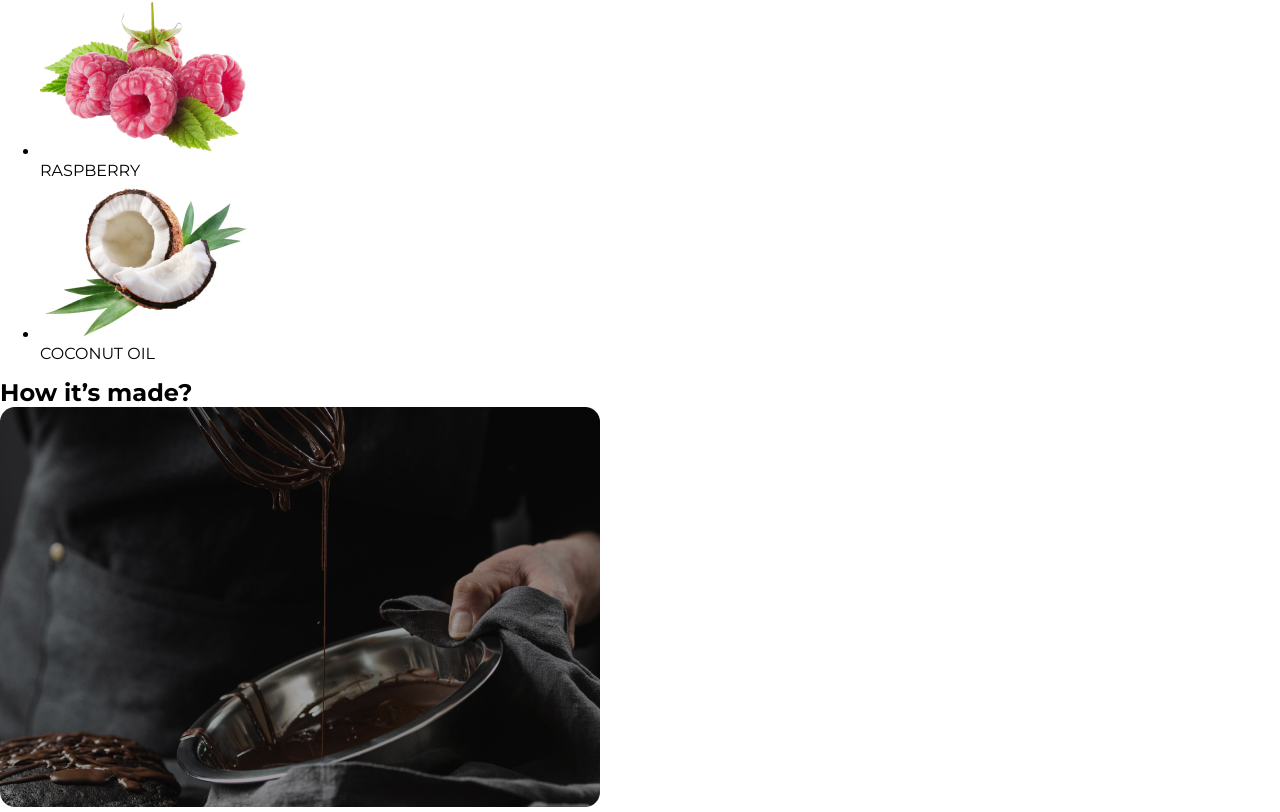
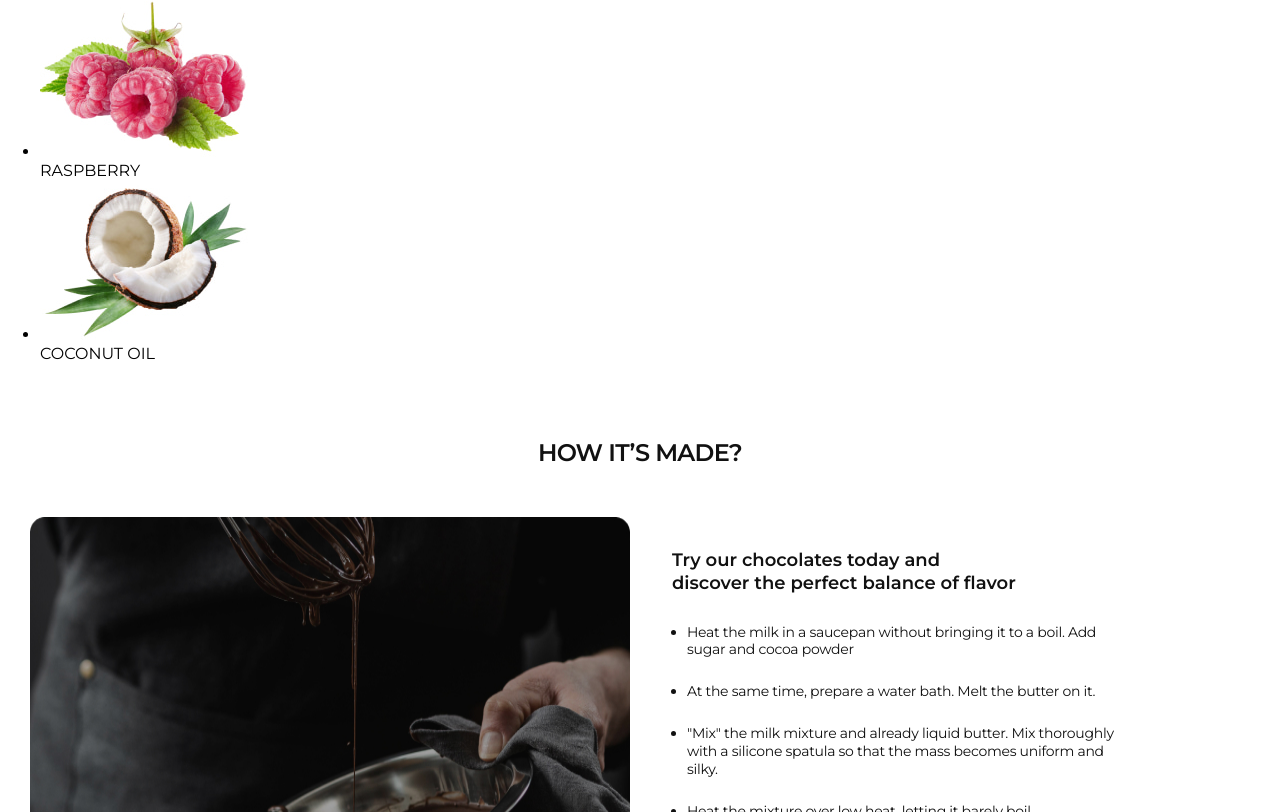
Before and after one commit to ASkypka/65-prac, a plain HTML site: page index.html in a window 1280 px wide. Shown: the part 1988-2800 px from the top of the page. Drawn offline with nearby package versions, Linux system fonts and the light colour scheme.

Commit message:
section 4

```diff
--- a/css/styles.css
+++ b/css/styles.css
@@ -239,3 +239,72 @@ p {
   line-height: 1.28;
   letter-spacing: -0.28px;
 }
+
+/* Секція 4. рецепт */
+
+.list {
+  margin: 0;
+  padding: 0;
+}
+.recipe-h1 {
+  display: flex;
+  justify-content: center;
+}
+.recipe-div {
+  display: flex;
+  padding-right: 30px;
+  padding-left: 30px;
+  padding-bottom: 60px;
+}
+.recipe-text {
+  display: flex;
+  flex-direction: column;
+  justify-content: flex-start;
+  padding: 32px;
+  gap: 28px;
+}
+.section-recipe {
+  padding-top: 60px;
+}
+.recipe-h1 {
+  margin-bottom: 50px;
+  color: var(--black, #111);
+  text-align: center;
+  font-family: "Montserrat", sans-serif;
+  font-size: 24px;
+
+  font-weight: 600;
+  line-height: 1.16;
+  letter-spacing: -0.72px;
+  text-transform: uppercase;
+}
+.recipe-photo {
+  margin-right: 10px;
+}
+.recipe-list {
+  display: flex;
+  flex-direction: column;
+  justify-content: flex-start;
+}
+.recipe-h2 {
+  color: var(--black, #111);
+  font-family: "Montserrat", sans-serif;
+  font-size: 18px;
+  font-style: normal;
+  font-weight: 600;
+  line-height: 1.3;
+  width: 350px;
+}
+.recipe-h3 {
+  color: var(--black, #111);
+  font-family: "Montserrat", sans-serif;
+  font-size: 14px;
+  font-style: normal;
+  font-weight: 400;
+  line-height: 1.28;
+  letter-spacing: -0.28px;
+  list-style-type: disc;
+  margin-bottom: 24px;
+  margin-left: 15px;
+  width: 436px;
+}
--- a/index.html
+++ b/index.html
@@ -193,31 +193,39 @@
       </ul>
 
       <!-- Секція 4 -->
-      <section>
-        <h1>How it’s made?</h1>
-        <img src="./images/image-section4.jpg" alt="chocolate production" width:
-        600px; height: 400px;/>
-        <h2>
-          Try our chocolates today and discover the perfect balance of flavor
+      <section class="section-recipe">
+        <h1 class="recipe-h1">How it’s made?</h1>
+        <div class="recipe-div">
+          <img class="recipe-photo" src="./images/image-section4.jpg"
+          alt="chocolate production" width: 600px; height: 400px;/>
+          <div class="recipe-text">
+            <h2 class="recipe-h2">
+              Try our chocolates today and discover the perfect balance of
+              flavor
             </h2>
-        <ul>
-          <li>
-            Heat the milk in a saucepan without bringing it to a boil. Add sugar
-            and cocoa powder
+            <ul class="list recipe-list">
+              <li class="recipe-h3">
+                Heat the milk in a saucepan without bringing it to a boil. Add
+                sugar and cocoa powder
               </li>
-          <li>
+              <li class="recipe-h3">
                 At the same time, prepare a water bath. Melt the butter on it.
               </li>
-          <li>
+              <li class="recipe-h3">
                 "Mix" the milk mixture and already liquid butter. Mix thoroughly
-            with a silicone spatula so that the mass becomes uniform and silky.
+                with a silicone spatula so that the mass becomes uniform and
+                silky.
               </li>
-          <li>Heat the mixture over low heat, letting it barely boil.</li>
-          <li>
-            Pour the chocolate into special containers (can be replaced with ice
-            molds). Allow to cool and harden.
+              <li class="recipe-h3">
+                Heat the mixture over low heat, letting it barely boil.
+              </li>
+              <li class="recipe-h3">
+                Pour the chocolate into special containers (can be replaced with
+                ice molds). Allow to cool and harden.
               </li>
             </ul>
+          </div>
+        </div>
       </section>
     </main>
   </body>
```
Lines whose indentation alone changed are shown as unchanged.
